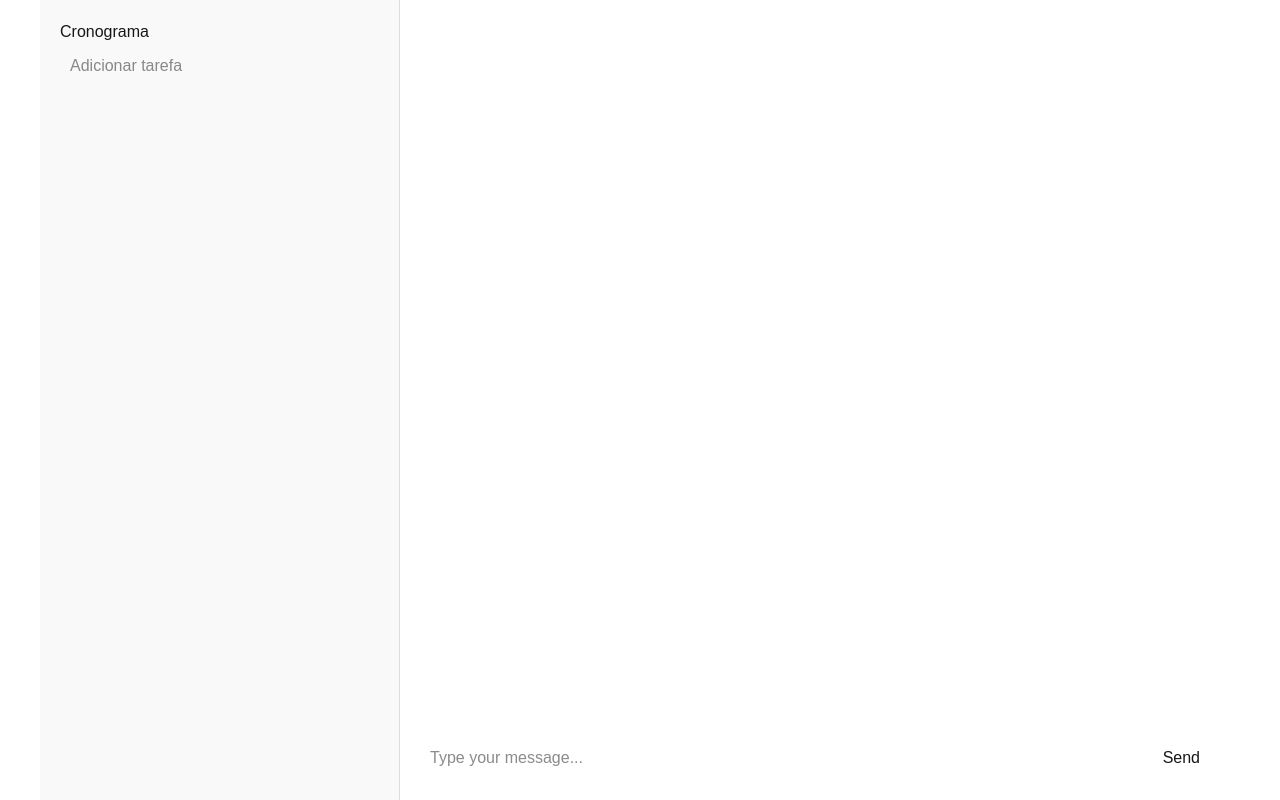
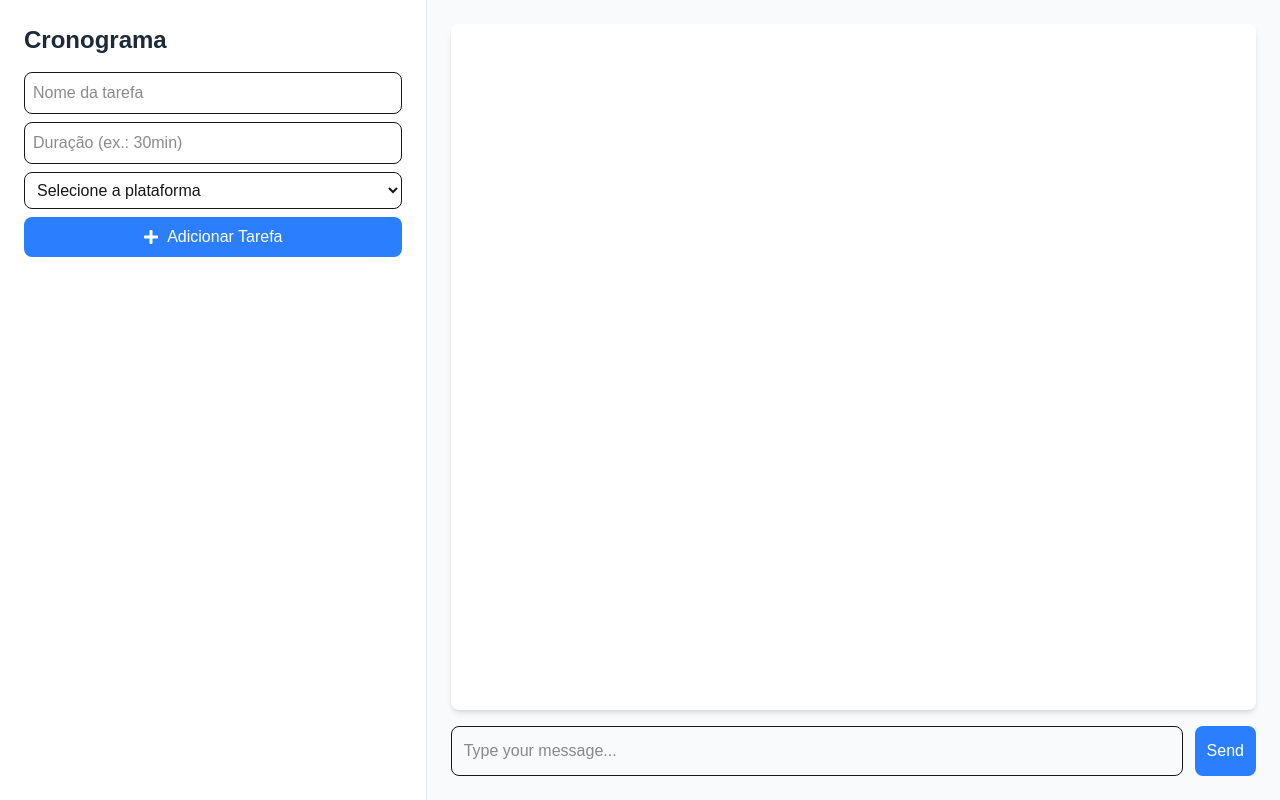
Before and after one commit to anselmotadeu/english-chatbot, a Next.js app: page / in a window 1280 px wide. Built offline with nearby package versions, Linux system fonts and the light colour scheme.

Commit message:
melhorando layout e cronograma

```diff
--- a/src/app/page.tsx
+++ b/src/app/page.tsx
@@ -1,12 +1,12 @@
-'use client'
+"use client"
 
 import { useState } from 'react';
-import styles from '../styles/Home.module.css';
+import { FaCheckCircle, FaPlayCircle, FaPlus } from 'react-icons/fa';
 
 export default function Home() {
   const [messages, setMessages] = useState<{ user: string; bot: string }[]>([]);
   const [input, setInput] = useState('');
-  const [tasks, setTasks] = useState<string[]>([]);
+  const [tasks, setTasks] = useState<{ name: string; duration: string; platform: string; completed: boolean; inProgress: boolean }[]>([]);
 
   const sendMessage = async () => {
     if (!input) return;
@@ -18,46 +18,122 @@ export default function Home() {
     });
     const data = await response.json();
     setMessages((prev) => [...prev.slice(0, -1), { user: input, bot: data.reply }]);
-    setInput('');
+    setInput(''); // Limpa o input após o envio
   };
 
-  const addTask = (task: string) => {
-    if (task) setTasks([...tasks, task]);
+  const addTask = (name: string, duration: string, platform: string) => {
+    if (name && duration && platform) {
+      setTasks([...tasks, { name, duration, platform, completed: false, inProgress: false }]);
+    }
+  };
+
+  const toggleTaskCompletion = (index: number) => {
+    const updatedTasks = [...tasks];
+    updatedTasks[index].completed = !updatedTasks[index].completed;
+    updatedTasks[index].inProgress = false; // Se concluído, não está mais em andamento
+    setTasks(updatedTasks);
+  };
+
+  const toggleTaskInProgress = (index: number) => {
+    const updatedTasks = [...tasks];
+    updatedTasks[index].inProgress = !updatedTasks[index].inProgress;
+    updatedTasks[index].completed = false; // Se em andamento, não está concluído
+    setTasks(updatedTasks);
   };
 
   return (
-    <div className={styles.container}>
-      <aside className={styles.schedule}>
-        <h2>Cronograma</h2>
-        <input
-          className={styles.input}
-          placeholder="Adicionar tarefa"
-          onKeyPress={(e) => e.key === 'Enter' && addTask((e.target as HTMLInputElement).value)}
-        />
-        <ul>
+    <div className="flex h-screen bg-gray-100">
+      {/* Cronograma */}
+      <aside className="w-1/3 p-6 bg-white shadow-lg border-r border-gray-200">
+        <h2 className="text-2xl font-bold mb-4 text-gray-800">Cronograma</h2>
+        <div className="mb-4">
+          <input
+            id="task-name"
+            className="w-full p-2 mb-2 border rounded-lg focus:outline-none focus:ring-2 focus:ring-blue-500"
+            placeholder="Nome da tarefa"
+          />
+          <input
+            id="task-duration"
+            className="w-full p-2 mb-2 border rounded-lg focus:outline-none focus:ring-2 focus:ring-blue-500"
+            placeholder="Duração (ex.: 30min)"
+          />
+          <select
+            id="task-platform"
+            className="w-full p-2 mb-2 border rounded-lg focus:outline-none focus:ring-2 focus:ring-blue-500"
+          >
+            <option value="">Selecione a plataforma</option>
+            <option value="Duolingo">Duolingo</option>
+            <option value="YouTube">YouTube</option>
+            <option value="Coursera">Coursera</option>
+            <option value="Other">Outra</option>
+          </select>
+          <button
+            onClick={() => {
+              const name = (document.getElementById('task-name') as HTMLInputElement).value;
+              const duration = (document.getElementById('task-duration') as HTMLInputElement).value;
+              const platform = (document.getElementById('task-platform') as HTMLSelectElement).value;
+              addTask(name, duration, platform);
+              (document.getElementById('task-name') as HTMLInputElement).value = '';
+              (document.getElementById('task-duration') as HTMLInputElement).value = '';
+              (document.getElementById('task-platform') as HTMLSelectElement).value = '';
+            }}
+            className="w-full p-2 bg-blue-500 text-white rounded-lg hover:bg-blue-600 flex items-center justify-center gap-2"
+          >
+            <FaPlus /> Adicionar Tarefa
+          </button>
+        </div>
+        <ul className="space-y-3">
           {tasks.map((task, i) => (
-            <li key={i}>{task}</li>
+            <li
+              key={i}
+              className={`p-4 rounded-lg shadow-md flex justify-between items-center ${
+                task.completed ? 'bg-green-100' : task.inProgress ? 'bg-yellow-100' : 'bg-gray-50'
+              }`}
+            >
+              <div>
+                <p className="font-semibold">{task.name}</p>
+                <p className="text-sm text-gray-600">Duração: {task.duration}</p>
+                <p className="text-sm text-gray-600">Plataforma: {task.platform}</p>
+              </div>
+              <div className="flex gap-2">
+                <button onClick={() => toggleTaskInProgress(i)}>
+                  <FaPlayCircle
+                    className={`text-xl ${task.inProgress ? 'text-yellow-500' : 'text-gray-400'}`}
+                  />
+                </button>
+                <button onClick={() => toggleTaskCompletion(i)}>
+                  <FaCheckCircle
+                    className={`text-xl ${task.completed ? 'text-green-500' : 'text-gray-400'}`}
+                  />
+                </button>
+              </div>
+            </li>
           ))}
         </ul>
       </aside>
-      <main className={styles.chat}>
-        <div className={styles.messages}>
+
+      {/* Chat */}
+      <main className="w-2/3 p-6 flex flex-col bg-gray-50">
+        <div className="flex-grow overflow-y-auto mb-4 p-4 bg-white rounded-lg shadow-md">
           {messages.map((msg, i) => (
-            <div key={i} className={styles.message}>
-              <p><strong>You:</strong> {msg.user}</p>
-              <p><strong>Bot:</strong> {msg.bot}</p>
+            <div key={i} className="mb-4">
+              <p className="text-blue-600 font-semibold">You: {msg.user}</p>
+              <p className="text-gray-800">Bot: {msg.bot}</p>
             </div>
           ))}
         </div>
-        <div className={styles.inputArea}>
+        <div className="flex gap-3">
           <input
-            className={styles.input}
+            className="flex-grow p-3 border rounded-lg focus:outline-none focus:ring-2 focus:ring-blue-500"
             value={input}
             onChange={(e) => setInput(e.target.value)}
             onKeyPress={(e) => e.key === 'Enter' && sendMessage()}
             placeholder="Type your message..."
           />
-          <button className={styles.button} onClick={sendMessage}>
+          <button
+            onClick={sendMessage}
+            className="p-3 bg-blue-500 text-white rounded-lg hover:bg-blue-600"
+          >
             Send
           </button>
         </div>
```
